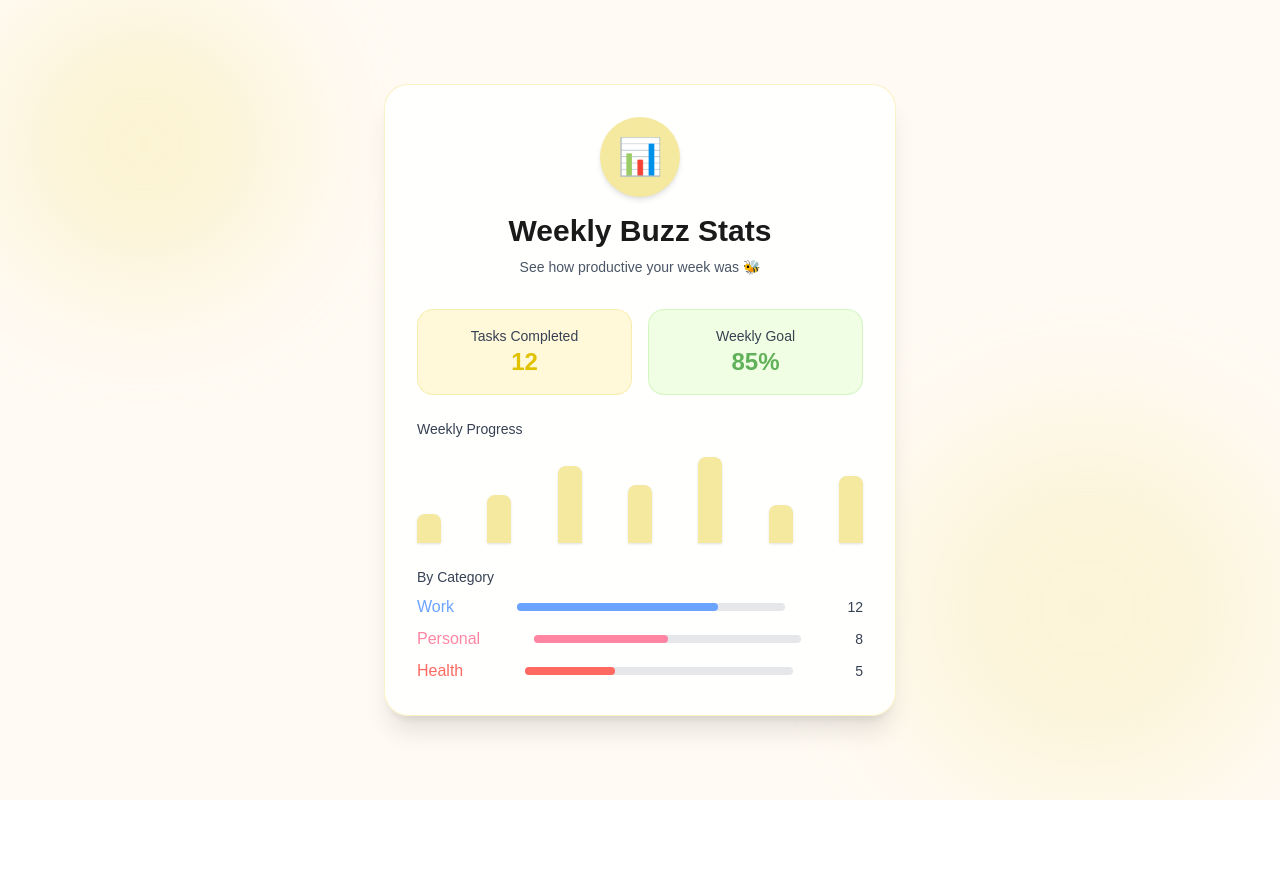
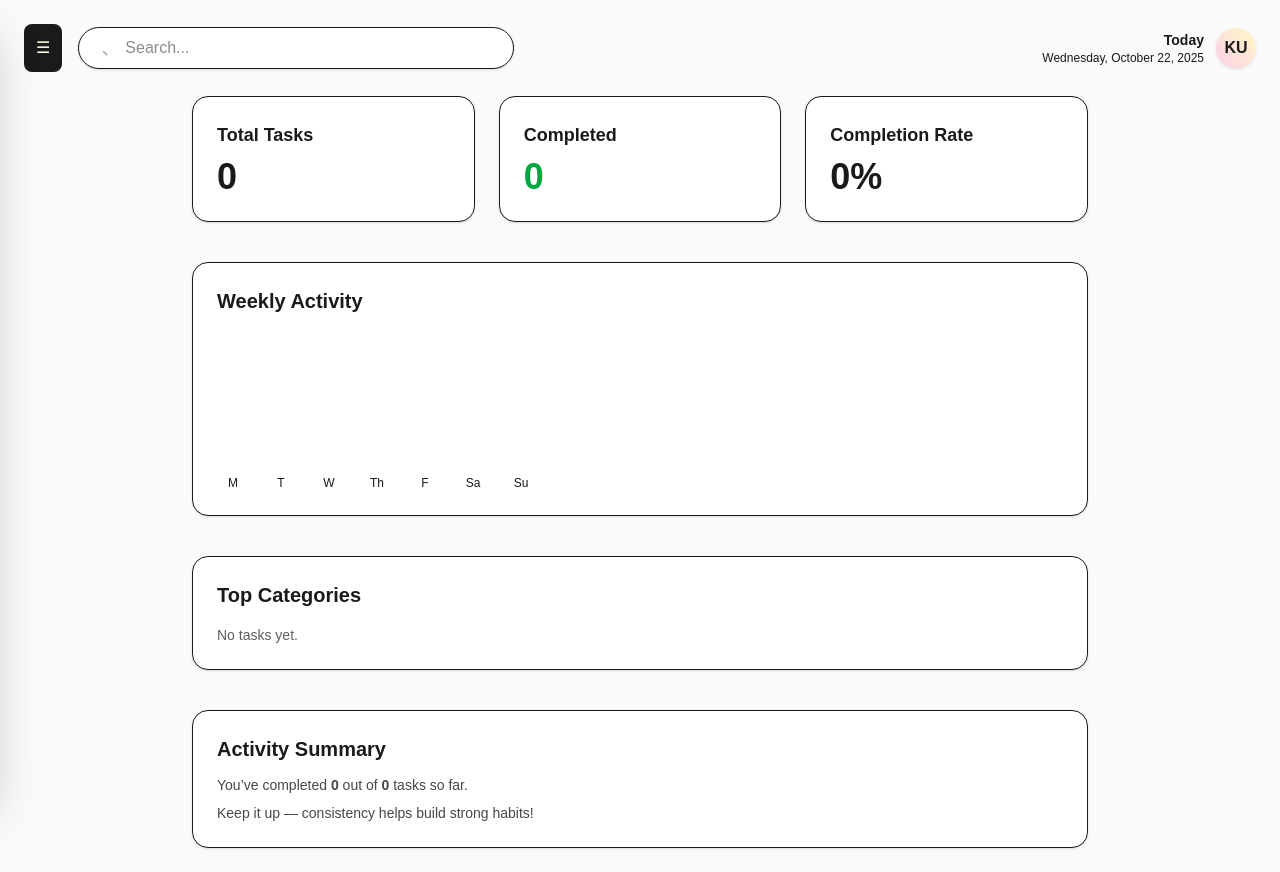
Before and after one commit to Byte-Sized-Baddies/Capstone_Project, a Next.js app in the folder apps/web/: page /statistics in a window 1280 px wide. Before the commit the page ends 800 px from the top, so only its background shows below. Built offline with nearby package versions, Linux system fonts and the light colour scheme.

Commit message:
updated stats page

```diff
--- a/apps/web/src/app/statistics/page.tsx
+++ b/apps/web/src/app/statistics/page.tsx
@@ -1,83 +1,291 @@
 "use client";
+import React, { useEffect, useState, useRef } from "react";
+
+const LIGHT_PINK = "#ffd6e8";
 
 export default function StatisticsPage() {
+  const [sidebarOpen, setSidebarOpen] = useState(false);
+
+  const [avatarDataUrl, setAvatarDataUrl] = useState<string | null>(null);
+  const [displayName, setDisplayName] = useState("Kyathi Uyyala");
+
+  const [invites, setInvites] = useState<string[]>([]);
+
+  const [tasks, setTasks] = useState<any[]>([]);
+
+  const searchRef = useRef<HTMLInputElement>(null);
+  const [rawSearch, setRawSearch] = useState("");
+
+  // ---------------------------------
+  // LOAD FROM LOCAL STORAGE
+  // ---------------------------------
+  useEffect(() => {
+    const a = localStorage.getItem("avatar");
+    const n = localStorage.getItem("displayName");
+    const i = localStorage.getItem("invites");
+    const t = localStorage.getItem("tasks");
+
+    if (a) setAvatarDataUrl(a);
+    if (n) setDisplayName(n);
+    if (i) try { setInvites(JSON.parse(i)); } catch {}
+    if (t) try { setTasks(JSON.parse(t)); } catch {}
+  }, []);
+
+  const getInitials = (name = displayName) =>
+    name.split(" ").map(x => x[0]).slice(0, 2).join("").toUpperCase();
+
+  const inlineStyles = `
+    @keyframes slideIn { from { transform: translateX(-10px); opacity: 0; } to { transform: translateX(0); opacity: 1; } }
+    .animate-slide-in { animation: slideIn 240ms ease-out forwards; }
+  `;
+
+  // ---------------------------------
+  // STATISTICS COMPUTATION
+  // ---------------------------------
+  const totalTasks = tasks.length;
+  const completedTasks = tasks.filter(t => t.completed).length;
+  const completionRate = totalTasks === 0 ? 0 : Math.round((completedTasks / totalTasks) * 100);
+
+  // Top categories
+  const categoryCounts: Record<string, number> = {};
+  tasks.forEach(t => {
+    if (!categoryCounts[t.category]) categoryCounts[t.category] = 0;
+    categoryCounts[t.category]++;
+  });
+  const sortedCategories = Object.entries(categoryCounts).sort((a, b) => b[1] - a[1]);
+
+  // Fake weekly chart (7-day)
+  const weeklyData = [3, 6, 4, 8, 2, 7, 5]; // Replace with real daily stats later
+  const maxVal = Math.max(...weeklyData, 10);
+
   return (
-    <main className="min-h-screen bg-[#fffaf3] flex flex-col items-center justify-center relative overflow-hidden p-6">
-      {/* Decorative background circles */}
-      <div className="absolute top-0 left-0 w-72 h-72 bg-[#f5e99f] rounded-full blur-3xl opacity-40"></div>
-      <div className="absolute bottom-0 right-0 w-96 h-96 bg-[#f5e99f] rounded-full blur-3xl opacity-30"></div>
+    <main
+      className={`min-h-screen bg-[#fafafa] p-6 text-[#1a1a1a] transition-all ${
+        sidebarOpen ? "ml-80" : "ml-0"
+      }`}
+    >
+      <style>{inlineStyles}</style>
 
-      {/* Card Container */}
-      <div className="relative z-10 bg-white/90 backdrop-blur-md shadow-xl rounded-3xl border border-[#f5e99f]/60 p-8 w-full max-w-lg">
-        {/* Header */}
-        <div className="flex flex-col items-center mb-8">
-          <div className="w-20 h-20 rounded-full bg-[#f5e99f] flex items-center justify-center shadow-md">
-            <span className="text-4xl">📊</span>
-          </div>
-          <h1 className="mt-4 text-3xl font-semibold text-[#1a1a1a]">
-            Weekly Buzz Stats
-          </h1>
-          <p className="text-gray-600 text-sm mt-2">
-            See how productive your week was 🐝
-          </p>
+      {/* SIDEBAR (IDENTICAL TO DASHBOARD + SETTINGS) */}
+      <aside
+        className={`fixed inset-y-0 left-0 z-40 w-80 transform bg-[#FFFDF2] p-6 shadow-2xl transition-transform duration-300 rounded-r-3xl border-r border-yellow-200 ${
+          sidebarOpen ? "translate-x-0" : "-translate-x-full"
+        }`}
+      >
+        <div className="flex items-center justify-between mb-4">
+          <h2 className="text-2xl font-extrabold">Do Bee</h2>
+          <button
+            onClick={() => setSidebarOpen(false)}
+            className="p-2 rounded-lg bg-[#1a1a1a] text-[#fffbe6] hover:bg-[#ffd6e8] hover:text-black transition"
+          >
+            ✕
+          </button>
         </div>
 
-        {/* Quick Stats */}
-        <div className="grid grid-cols-2 gap-4 text-center mb-6">
-          <div className="bg-[#fff8d9] p-4 rounded-2xl border border-[#f5e99f]/70">
-            <p className="text-sm text-gray-700">Tasks Completed</p>
-            <p className="text-2xl font-bold text-[#e1c200]">12</p>
+        {/* AVATAR */}
+        <div className="flex items-center gap-3 mb-4">
+          <div className="relative">
+            {avatarDataUrl ? (
+              <img src={avatarDataUrl} className="w-14 h-14 rounded-full object-cover shadow" />
+            ) : (
+              <div className="w-14 h-14 rounded-full bg-gradient-to-tr from-pink-200 to-yellow-100 flex items-center justify-center font-semibold shadow">
+                {getInitials()}
+              </div>
+            )}
           </div>
-          <div className="bg-[#f0ffe3] p-4 rounded-2xl border border-[#c7f3b4]/70">
-            <p className="text-sm text-gray-700">Weekly Goal</p>
-            <p className="text-2xl font-bold text-[#61b15a]">85%</p>
+
+          <div>
+            <div className="font-medium text-sm">{displayName}</div>
           </div>
         </div>
 
-        {/* Bar Chart (mock visual) */}
-        <div className="mb-6">
-          <h2 className="text-sm font-medium text-gray-700 mb-2">
-            Weekly Progress
-          </h2>
-          <div className="flex items-end justify-between h-24">
-            {[30, 50, 80, 60, 90, 40, 70].map((h, i) => (
-              <div
-                key={i}
-                className="w-6 bg-[#f5e99f] rounded-t-lg shadow-sm"
-                style={{ height: `${h}%` }}
-              ></div>
+        {/* NAVIGATION */}
+        <nav className="space-y-3 animate-slide-in">
+          {/* DASHBOARD */}
+          <a
+            href="/dashboard"
+            className="flex items-center gap-3 bg-white shadow px-4 py-3 rounded-xl hover:bg-[#fff8d6] transition"
+          >
+            <svg width="18" height="18" viewBox="0 0 24 24" fill="none">
+              <path d="M3 13h8V3H3v10zm0 8h8v-6H3v6zM13 21h8V11h-8v10zM13 3v6h8V3h-8z" fill="#1a1a1a"/>
+            </svg>
+            <span className="font-medium">Dashboard</span>
+          </a>
+
+          {/* STATISTICS (ACTIVE) */}
+          <a
+            href="/statistics"
+            className="flex items-center gap-3 bg-[#ffd6e8] shadow px-4 py-3 rounded-xl hover:bg-[#ffd6e8] transition"
+          >
+            <svg width="18" height="18" viewBox="0 0 24 24" fill="none">
+              <path d="M3 17h4V7H3v10zm6 0h4V3H9v14zm6 0h4v-4h-4v4z" fill="#1a1a1a"/>
+            </svg>
+            <span className="font-medium">Statistics</span>
+          </a>
+
+          {/* SETTINGS */}
+          <a
+            href="/settings"
+            className="flex items-center gap-3 bg-white shadow px-4 py-3 rounded-xl hover:bg-[#ffd6e8] transition"
+          >
+            <svg width="18" height="18" viewBox="0 0 24 24" fill="none">
+              <path
+                d="M12 8a4 4 0 100 8 4 4 0 000-8zM21.4 10.11c.04.29.06.58.06.89s-.02.6-.06.89l2.05 1.6a1 1 0 01.22 1.29l-1.94 3.36a1 1 0 01-1.22.44l-2.42-.97a7.4 7.4 0 01-1.55.9l-.78 2.41a1 1 0 01-.97.6h-5.26a1 1 0 01-.97-.6l-.78-2.41a7.36 7.36 0 01-1.55-.9l-2.42.97a1 1 0 01-1.22-.44L.48 13.18a1 1 0 01.22-1.29l2.05-1.6A7.3 7.3 0 003 9.11V8z"
+                fill="#1a1a1a"
+              />
+            </svg>
+            <span className="font-medium">Settings</span>
+          </a>
+        </nav>
+
+        {/* INVITES */}
+        <div className="mt-6">
+          <h4 className="text-sm font-medium mb-2">Invited</h4>
+          <ul className="text-xs text-[#1a1a1a] max-h-24 overflow-auto space-y-1">
+            {invites.map((i) => (
+              <li key={i}>{i}</li>
             ))}
+            {invites.length === 0 && <li className="opacity-50">No invites yet</li>}
+          </ul>
+        </div>
+      </aside>
+
+      {/* TOP BAR */}
+      <div className="max-w-7xl mx-auto">
+        <div className="flex items-center justify-between mb-6">
+          <div className="flex items-center gap-4">
+            {!sidebarOpen && (
+              <button
+                onClick={() => setSidebarOpen(true)}
+                className="p-3 rounded-lg bg-[#1a1a1a] text-[#fffbe6] hover:bg-[#ffd6e8] hover:text-black transition"
+              >
+                ☰
+              </button>
+            )}
+
+            {/* Search bar */}
+            <div className="relative">
+              <div className="flex items-center bg-white rounded-3xl shadow-sm px-3 py-2 focus-within:ring-2 focus-within:ring-[#f5e99f] border transition">
+                <svg width="18" height="18" viewBox="0 0 24 24" className="opacity-60 mr-2">
+                  <path d="M21 21l-4.35-4.35" stroke="#6b6b6b" strokeWidth="2" strokeLinecap="round" fill="none" />
+                </svg>
+
+                <input
+                  value={rawSearch}
+                  onChange={(e) => setRawSearch(e.target.value)}
+                  placeholder="Search..."
+                  className="outline-none px-2 bg-transparent w-80 md:w-96"
+                />
+
+                {rawSearch && (
+                  <button
+                    onClick={() => setRawSearch("")}
+                    className="text-xs px-2 py-1 rounded-full hover:bg-gray-100"
+                  >
+                    Clear
+                  </button>
+                )}
+              </div>
+            </div>
+          </div>
+
+          <div className="flex items-center gap-3">
+            <div className="text-sm text-right">
+              <div className="font-semibold">Today</div>
+              <div className="text-xs">
+                {new Date().toLocaleDateString(undefined, {
+                  weekday: "long",
+                  month: "long",
+                  day: "numeric",
+                  year: "numeric",
+                })}
+              </div>
+            </div>
+
+            <div className="w-10 h-10 rounded-full shadow bg-gradient-to-tr from-pink-200 to-yellow-100 flex items-center justify-center">
+              {avatarDataUrl ? (
+                <img src={avatarDataUrl} className="w-8 h-8 rounded-full object-cover" />
+              ) : (
+                <span className="font-semibold">{getInitials()}</span>
+              )}
+            </div>
           </div>
         </div>
 
-        {/* Category Stats */}
-        <div>
-          <h2 className="text-sm font-medium text-gray-700 mb-2">
-            By Category
-          </h2>
-          <div className="space-y-2">
-            <div className="flex justify-between items-center">
-              <span className="text-[#6ba4ff] font-medium">Work</span>
-              <div className="w-3/5 bg-gray-200 rounded-full h-2">
-                <div className="bg-[#6ba4ff] h-2 rounded-full w-3/4"></div>
-              </div>
-              <span className="text-gray-700 text-sm">12</span>
+        {/* MAIN CONTENT */}
+        <div className="max-w-4xl mx-auto space-y-10">
+
+          {/* OVERVIEW CARDS */}
+          <section className="grid grid-cols-1 sm:grid-cols-3 gap-6">
+            <div className="bg-white p-6 rounded-2xl border shadow">
+              <h3 className="text-lg font-semibold">Total Tasks</h3>
+              <p className="text-4xl font-extrabold mt-2">{totalTasks}</p>
             </div>
-            <div className="flex justify-between items-center">
-              <span className="text-[#ff85a2] font-medium">Personal</span>
-              <div className="w-3/5 bg-gray-200 rounded-full h-2">
-                <div className="bg-[#ff85a2] h-2 rounded-full w-1/2"></div>
-              </div>
-              <span className="text-gray-700 text-sm">8</span>
+
+            <div className="bg-white p-6 rounded-2xl border shadow">
+              <h3 className="text-lg font-semibold">Completed</h3>
+              <p className="text-4xl font-extrabold mt-2 text-green-600">{completedTasks}</p>
             </div>
-            <div className="flex justify-between items-center">
-              <span className="text-[#ff6961] font-medium">Health</span>
-              <div className="w-3/5 bg-gray-200 rounded-full h-2">
-                <div className="bg-[#ff6961] h-2 rounded-full w-1/3"></div>
-              </div>
-              <span className="text-gray-700 text-sm">5</span>
+
+            <div className="bg-white p-6 rounded-2xl border shadow">
+              <h3 className="text-lg font-semibold">Completion Rate</h3>
+              <p className="text-4xl font-extrabold mt-2">{completionRate}%</p>
             </div>
-          </div>
+          </section>
+
+          {/* WEEKLY PROGRESS GRAPH */}
+          <section className="bg-white p-6 rounded-2xl border shadow">
+            <h2 className="text-xl font-semibold mb-4">Weekly Activity</h2>
+
+            <div className="flex items-end gap-4 h-40">
+              {weeklyData.map((val, i) => (
+                <div key={i} className="flex flex-col items-center">
+                  <div
+                    className="w-8 rounded-t-xl bg-[#ffd6e8]"
+                    style={{
+                      height: `${(val / maxVal) * 100}%`,
+                    }}
+                  ></div>
+                  <span className="text-xs mt-2">
+                    {["M", "T", "W", "Th", "F", "Sa", "Su"][i]}
+                  </span>
+                </div>
+              ))}
+            </div>
+          </section>
+
+          {/* TOP CATEGORIES */}
+          <section className="bg-white p-6 rounded-2xl border shadow">
+            <h2 className="text-xl font-semibold mb-4">Top Categories</h2>
+
+            {sortedCategories.length === 0 && (
+              <p className="text-sm opacity-70">No tasks yet.</p>
+            )}
+
+            <ul className="space-y-3">
+              {sortedCategories.map(([cat, count]) => (
+                <li
+                  key={cat}
+                  className="flex items-center justify-between bg-[#fff6f9] p-3 rounded-xl border"
+                >
+                  <span className="font-medium">{cat}</span>
+                  <span className="text-sm opacity-80">{count} tasks</span>
+                </li>
+              ))}
+            </ul>
+          </section>
+
+          {/* ACTIVITY SUMMARY */}
+          <section className="bg-white p-6 rounded-2xl border shadow">
+            <h2 className="text-xl font-semibold mb-3">Activity Summary</h2>
+            <p className="text-sm opacity-80">
+              You’ve completed <b>{completedTasks}</b> out of <b>{totalTasks}</b> tasks so far.
+            </p>
+            <p className="text-sm opacity-80 mt-2">
+              Keep it up — consistency helps build strong habits!
+            </p>
+          </section>
+
         </div>
       </div>
     </main>
```
